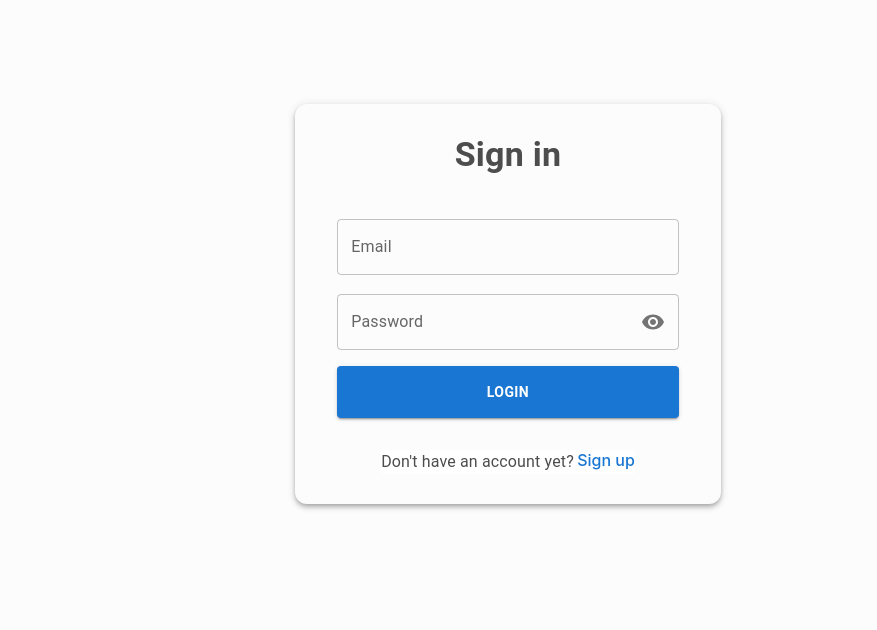
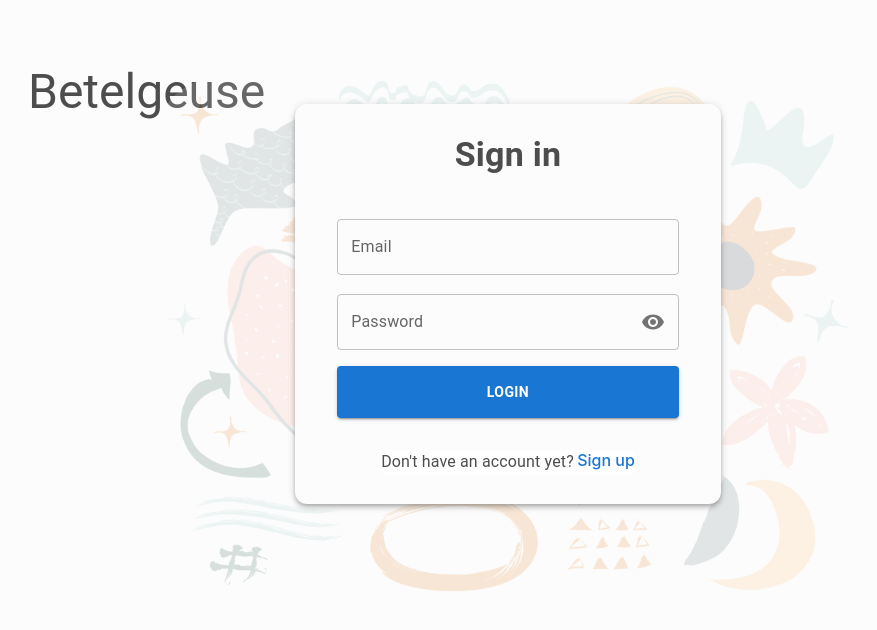
Before and after one commit to jallenmanaloto/binary-health, a React (Create React App) app: page / in a window 1280 px wide. Shown: the top 630 px of the page, without its empty margins (132-1009 px from the left). Built offline with nearby package versions, Linux system fonts and the light colour scheme.

Commit message:
Add background image

```diff
--- a/src/components/login/UserLogin.js
+++ b/src/components/login/UserLogin.js
@@ -2,6 +2,7 @@ import React, { useContext, useState } from "react";
 import axios from "axios";
 import { useNavigate } from "react-router-dom";
 import { formStyle } from "../styles/Styles";
+import { loginImage } from "../styles/Styles";
 import Alerts from "../alerts/Alerts";
 import Box from "@mui/material/Box";
 import CurrentUser from "../auth/CurrentUser";
@@ -11,6 +12,7 @@ import Grid from "@mui/material/Grid";
 import InputAdornment from "@mui/material/InputAdornment";
 import InputLabel from "@mui/material/InputLabel";
 import Link from "@mui/material/Link";
+import MemberLogin from "../../images/MemberLogin.jpg";
 import OutlinedInput from "@mui/material/OutlinedInput";
 import Paper from "@mui/material/Paper";
 import TextField from "@mui/material/TextField";
@@ -20,6 +22,7 @@ import VisibilityOffIcon from "@mui/icons-material/VisibilityOff";
 
 const UserLogin = () => {
   const form = formStyle();
+  const imageStyle = loginImage();
   const navigate = useNavigate();
 
   //Setting context
@@ -103,16 +106,27 @@ const UserLogin = () => {
   return (
     <div>
       <Grid container>
-        <Grid container item xl={12}>
+        <Grid container item sm={12} md={12} lg={12} xl={12}>
+          <Typography
+            sx={{ position: "fixed", pt: 8, pl: 20, color: "#4d4d4d" }}
+            variant="h3"
+          >
+            Betelgeuse
+          </Typography>
+          <img className={imageStyle.root} src={MemberLogin} alt="background" />
           <Paper
             className={form.formContainer}
             sx={{ backgroundColor: "#fcfcfc" }}
             elevation={0}
           >
             {error ? <Alerts /> : null}
-            <Grid item sm={8} md={4} xl={3}>
+            <Grid sx={{ zIndex: 10 }} item sm={8} md={4} xl={3}>
               <Paper
-                sx={{ borderRadius: "12px", backgroundColor: "#fcfcfc" }}
+                sx={{
+                  borderRadius: "12px",
+                  backgroundColor: "#fcfcfc",
+                  zIndex: 1,
+                }}
                 className={form.form}
                 elevation={4}
               >
```
